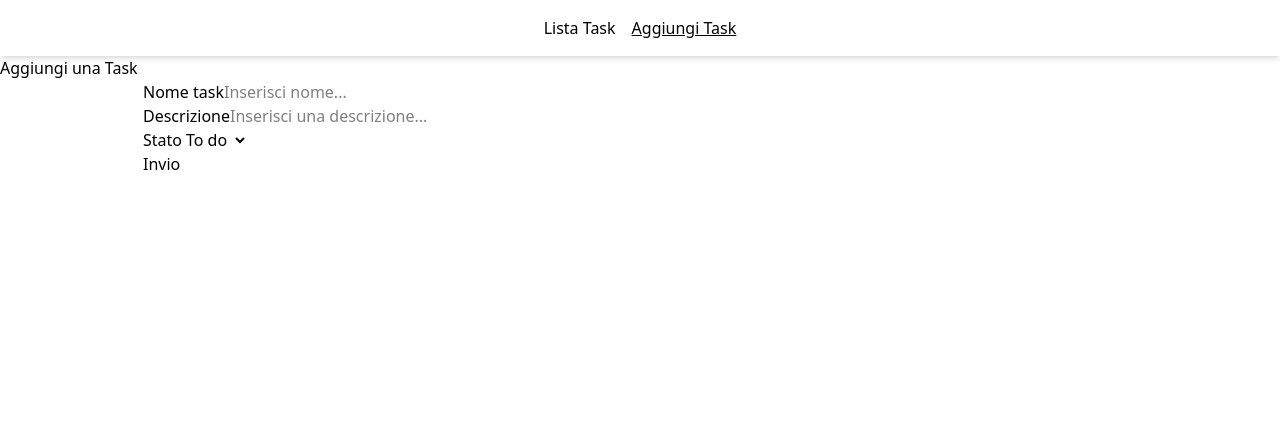
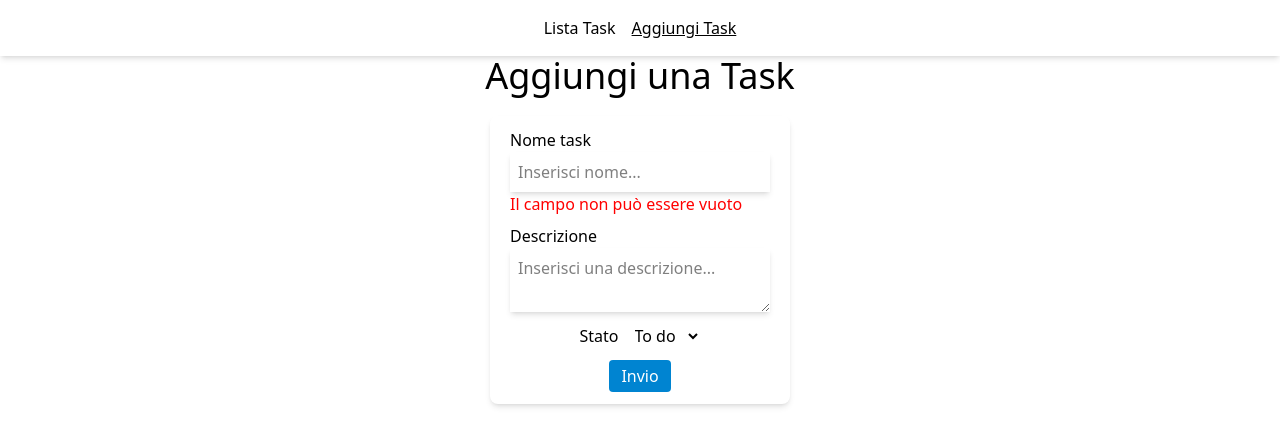
Before and after one commit to gianluca-milesi/ex-react-task-manager, a React (Vite) app in the folder frontend/: page /add in a window 1280 px wide. Shown: the top 446 px of the page. Built offline with nearby package versions, Linux system fonts and the light colour scheme; no server answers.

Commit message:
ADD: title validation message in form

```diff
--- a/frontend/src/pages/AddTask.jsx
+++ b/frontend/src/pages/AddTask.jsx
@@ -1,4 +1,4 @@
-import { useState, useRef } from "react"
+import { useState, useRef, useMemo } from "react"
 
 const symbols = "!@#$%^&*()-_=+[]{}|;:'\",.<>?/`~"
 
@@ -9,61 +9,69 @@ function AddTask() {
     const descriptionRef = useRef()
     const statusRef = useRef()
 
+    const validateTitle = useMemo(() => {
+        if (!title) {
+            return "Il campo non può essere vuoto"
+        }
+        if ([...title].some(char => symbols.includes(char))) {
+            return "Non può contenere simboli"
+        }
+    })
+
     function addTask(e) {
         e.preventDefault()
 
         const description = descriptionRef.current.value
         const status = statusRef.current.value
 
-        if (!title) {
-            alert("Inserisci un nome")
-            return
-        }
-        if (title.split("").some(char => symbols.includes(char))) {
-            alert("Non puoi inserire simboli")
-            return
+        if (validateTitle) {
+            return alert("Inserire i dati correttamente")
+        } else {
+            console.log("Dati inviati:", {
+                title,
+                description,
+                status
+            })
         }
 
-        console.log("Dati inviati:", {
-            title,
-            description,
-            status
-        })
     }
 
 
     return (
         <section>
-            <h1>Aggiungi una Task</h1>
-            <div className="container">
-                <form onSubmit={addTask}>
-                    <div className="form-control">
+            <h1 className="text-4xl text-center mb-5">Aggiungi una Task</h1>
+            <div className="container flex flex-col justify-center items-center">
+                <form onSubmit={addTask} className="flex flex-col w-75 gap-2 rounded-lg shadow-md py-3 px-5">
+                    <div className="flex flex-col">
                         <label htmlFor="title">Nome task</label>
                         <input type="text"
                             name="title"
                             id="title"
+                            className="p-2 shadow-md"
                             placeholder="Inserisci nome..."
                             value={title}
                             onChange={e => setTitle(e.target.value)} />
+                        {validateTitle && <span style={{ color: "red" }}>{validateTitle}</span>}
                     </div>
-                    <div className="form-control">
+                    <div className="flex flex-col">
                         <label htmlFor="description">Descrizione</label>
-                        <input type="text"
+                        <textarea type="text"
                             name="description"
                             id="description"
+                            className="p-2 shadow-md"
                             placeholder="Inserisci una descrizione..."
                             ref={descriptionRef}
                         />
                     </div>
-                    <div className="form-control">
+                    <div className="flex justify-center items-center gap-2">
                         <label htmlFor="status">Stato</label>
-                        <select ref={statusRef}>
+                        <select className="p-1" ref={statusRef}>
                             <option value="To do">To do</option>
                             <option value="Doing">Doing</option>
                             <option value="Done">Done</option>
                         </select>
                     </div>
-                    <button type="submit">Invio</button>
+                    <button className="self-center bg-sky-600 text-white py-1 px-3 rounded" type="submit">Invio</button>
                 </form>
             </div>
         </section>
```
